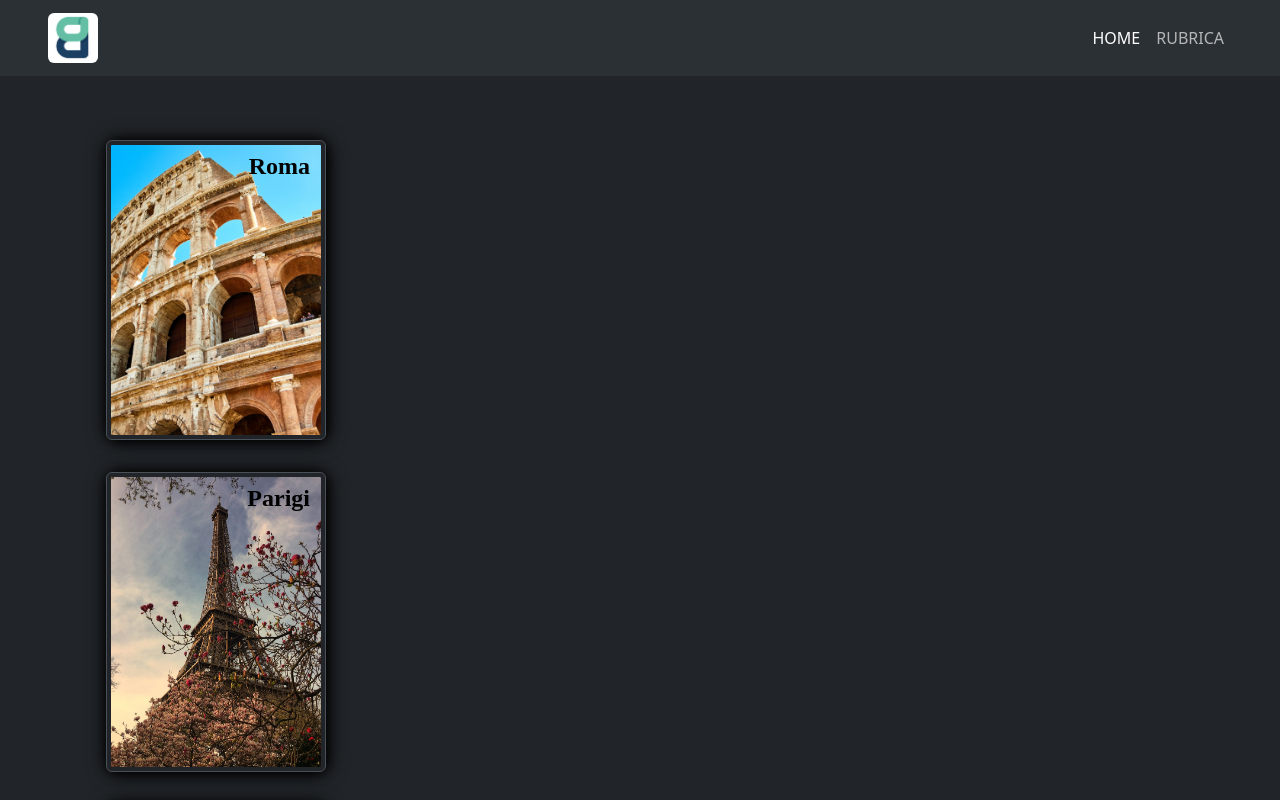
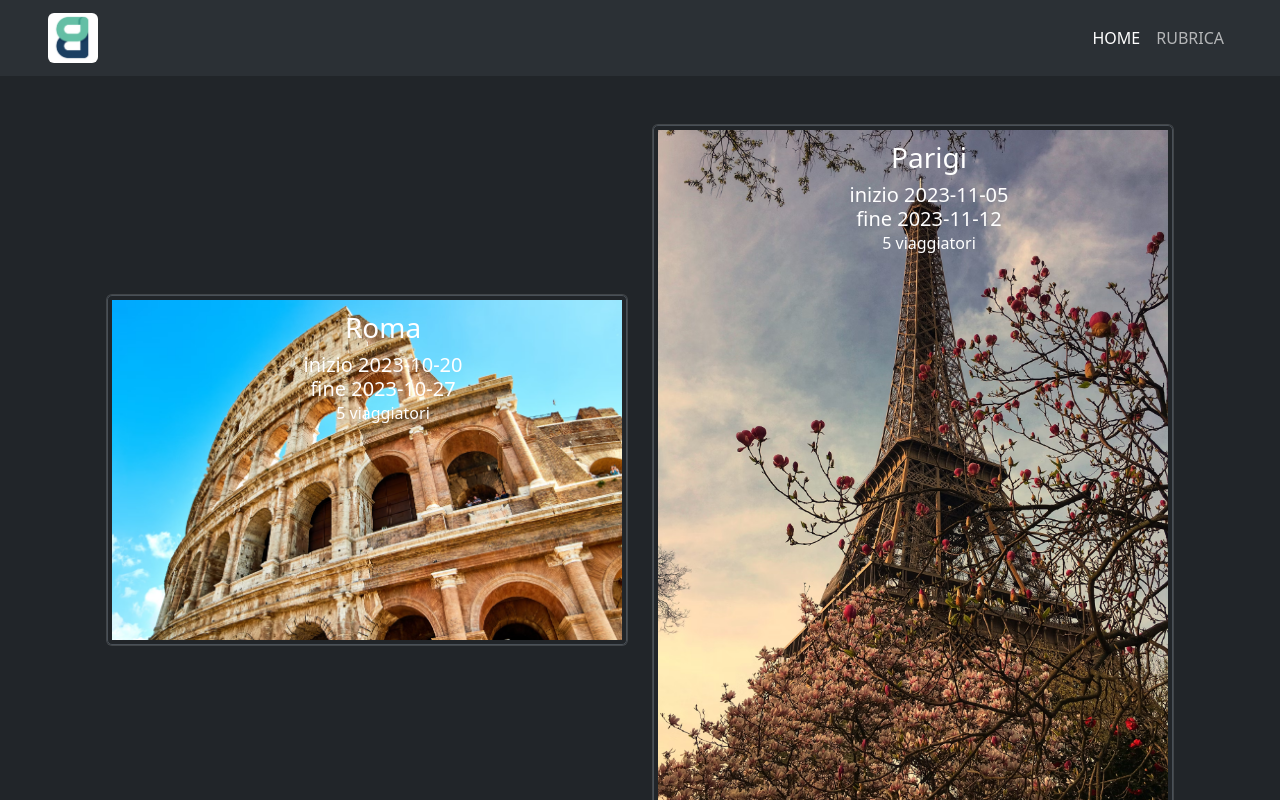
Before and after one commit to francescodelmonaco/BooRoad, a React (Vite) app: page / in a window 1280 px wide. Shown: the top 800 px of the page. Built offline with nearby package versions, Linux system fonts and the light colour scheme.

Commit message:
ADD: css

```diff
--- a/src/components/Card.jsx
+++ b/src/components/Card.jsx
@@ -1,20 +1,39 @@
 export default function Card({ t }) {
 
     return (
-        <div key={t.id} className="book my-3">
-            <ul>
-                <li><h3>{t.destinazione}</h3></li>
-                <li><h5>inizio {t.data_inizio}</h5></li>
-                <li><h5>fine {t.data_fine}</h5></li>
-                <li><p>{(t.viaggiatori).length} viaggiatori</p></li>
-            </ul>
+        // <div key={t.id} className="book gy-3">
+        //     <ul>
+        //         <li><h3>{t.destinazione}</h3></li>
+        //         <li><h5>inizio {t.data_inizio}</h5></li>
+        //         <li><h5>fine {t.data_fine}</h5></li>
+        //         <li><p>{(t.viaggiatori).length} viaggiatori</p></li>
+        //     </ul>
 
 
-            <div className="cover">
-                <img src={t.url} className="img-fluid img-thumbnail" alt={t.destinazione} />
-                <p className="position-absolute top-0 end-0 px-3 py-2  "><strong>{t.destinazione}</strong></p>
+        //     <div className="cover">
+        //         <img src={t.url} className="img-fluid img-thumbnail" alt={t.destinazione} />
+        //         <p className="position-absolute top-0 end-0 px-3 py-2  "><strong>{t.destinazione}</strong></p>
+        //     </div>
+        // </div>
+
+        <div className="card text-bg-dark">
+            <img src={t.url} className="img-fluid img-thumbnail card-img" alt="..." />
+            <div className="card-img-overlay">
+                <ul>
+                    <li><h3 className="card-title">{t.destinazione}</h3></li>
+                    <li><h5 className="card-text">inizio {t.data_inizio}</h5></li>
+                    <li><h5 className="card-text">fine {t.data_fine}</h5></li>
+                    <li><p className="card-text">{(t.viaggiatori).length} viaggiatori</p></li>
+                </ul>
             </div>
         </div>
+
+
+
+
+
+
+
     )
 
 }
--- a/src/index.css
+++ b/src/index.css
@@ -2,7 +2,7 @@
     color: rgb(156, 158, 156) !important;
     position: relative;
     border-radius: 10px;
-    width: 220px;
+    width: 100%;
     height: 300px;
     /* background-image: url("../public/background.PNG"); */
     background-size: cover;
@@ -27,8 +27,8 @@
     color: #000;
 
     img {
-        width: 220px;
-        height: 300px;
+        width: 100%;
+        height: 400px;
         object-fit: cover;
     }
 }
--- a/src/pages/HomePage.jsx
+++ b/src/pages/HomePage.jsx
@@ -7,7 +7,7 @@ export default function HomePage({ travelData }) {
 
     return (
         // SENZA COMPONENTE
-        <div className="container row row-cols-1 justify-content-center mx-auto ">
+        <div className="container row row-cols-1 row-cols-md-2  gy-4 justify-content-center align-items-center mx-auto ">
             {
                 travelData.map(t => {
                     return (
```
